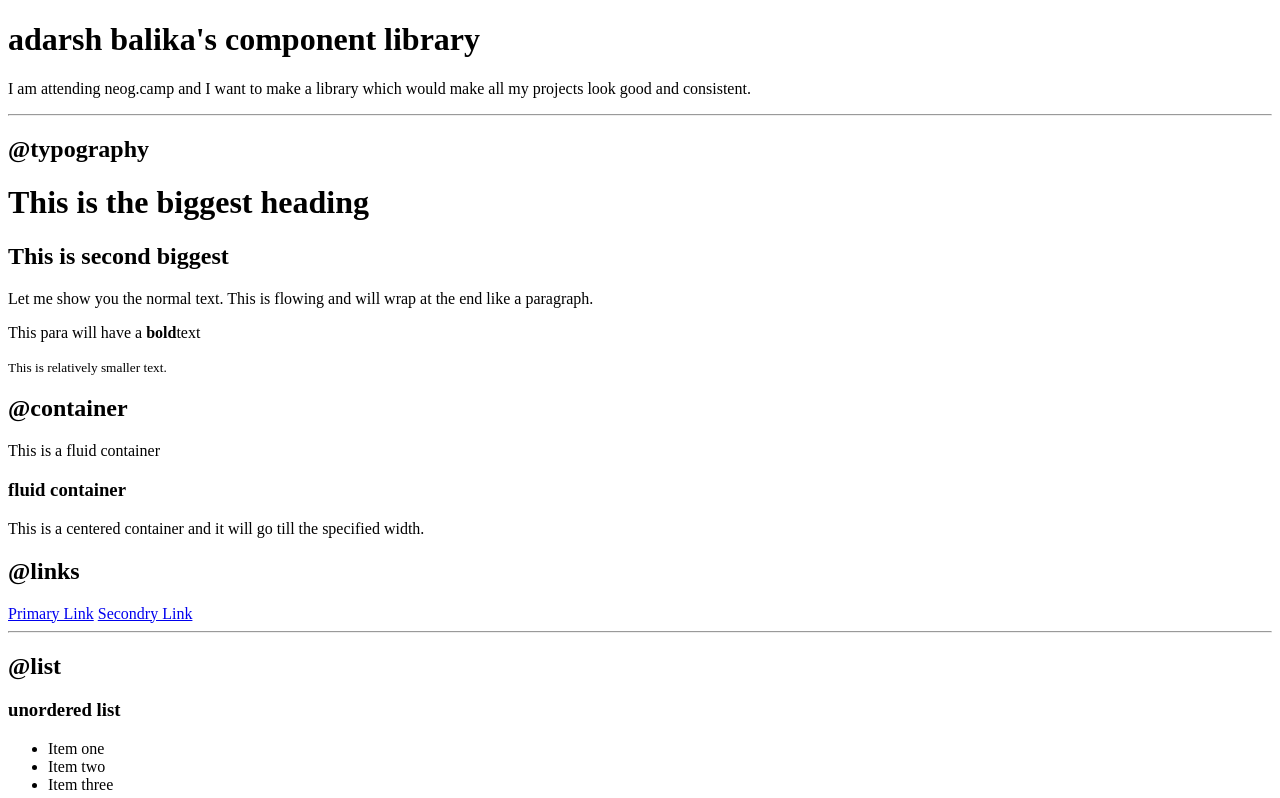
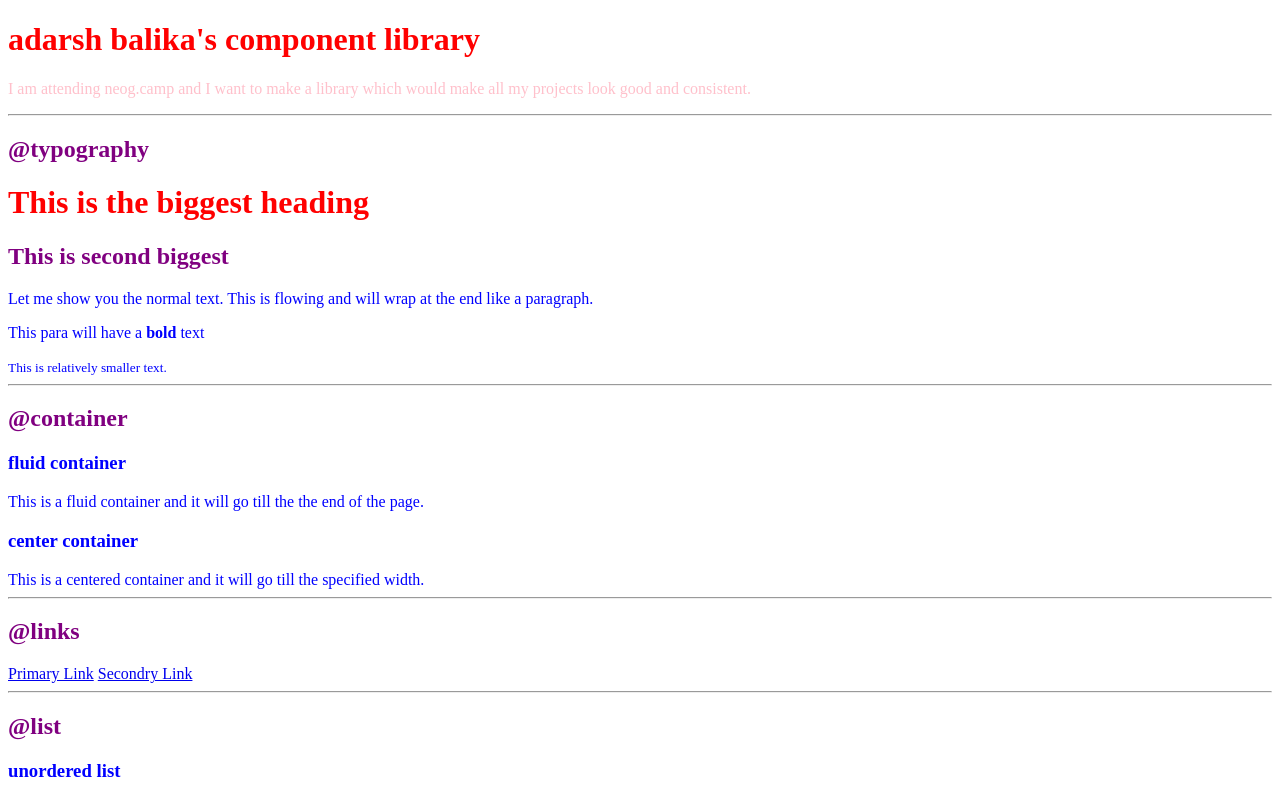
Before and after one commit to kjharbade/lesson-3, a plain HTML site: page index.html in a window 1280 px wide. Shown: the top 798 px of the page. Drawn offline with Linux system fonts and the light colour scheme.

Commit message:
css:import and selectors

```diff
--- a/index.html
+++ b/index.html
@@ -5,10 +5,13 @@
     <meta http-equiv="X-UA-Compatible" content="IE=edge">
     <meta name="viewport" content="width=device-width, initial-scale=1.0">
     <title>Component Library</title>
+    <link href="style.css" rel="stylesheet">
 </head>
+
+
 <body>
     <h1>adarsh balika's component library</h1>
-    <p>I am attending neog.camp and I want to make a library which would make
+    <p class="para">I am attending neog.camp and I want to make a library which would make
     all my projects look good and consistent.</p>
 
     <hr >
@@ -19,14 +22,24 @@
     <h2>This is second biggest</h2>
     <p>Let me show you the normal text. This is flowing and
         will wrap at the end like a paragraph.</p>
-    <p>This para will have a <strong>bold</strong>text</p>
-    <small>This is relatively smaller text.</small>
+    <p>This para will have a <strong>bold</strong> text</p>
+    <small >This is relatively smaller text.</small>
+
+    <hr>
 
     <h2>@container</h2>
-    <div>This is a fluid container</div>
+
 
     <h3>fluid container</h3>
-    <div>This is a centered container and it will go till the specified width.</div>
+    <div class="container-fluid">This is a fluid container and
+    it will go till the the end of the page.</div>
+
+    <h3>center container</h3>
+    <div class="container">This is a centered container and
+    it will go till the specified width.</div>
+
+
+    <hr>
 
     <h2>@links</h2>
     <a href="/">Primary Link</a>
--- a/style.css
+++ b/style.css
@@ -1,6 +1,19 @@
-@import url('https://fonts.googleapis.com/css2?family=Montserrat:ital,wght@1,400;1,700&display=swap');
+body{
+    color: blue;
+}
 
-body{
-    font-family: 'Montserrat',
-    sans-serif;
+h1{
+    color:red;
 }
+
+h2{
+    color:purple
+}
+
+#lib-header{
+    color:grey
+}
+
+.para{
+    color:pink
+}
```
